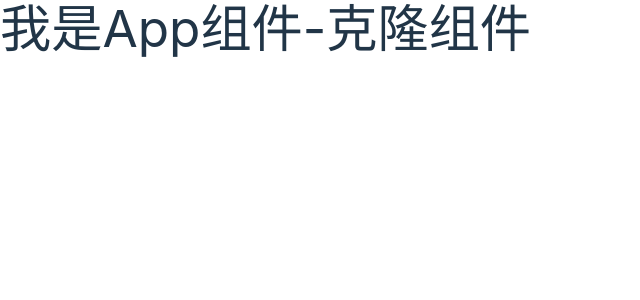
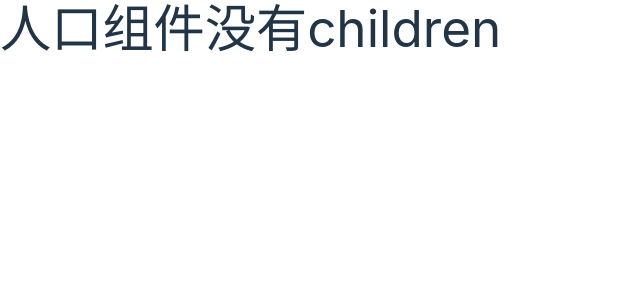
Before and after one commit to jay6697117/my-vite-react, a React (Vite) app: page / in a window 1280 px wide. Shown: the top 300 px of the page, without its empty margins (0-640 px from the left). Built offline with nearby package versions, Linux system fonts and the light colour scheme.

Commit message:
// 验证组件

```diff
--- a/src/App.tsx
+++ b/src/App.tsx
@@ -1,7 +1,7 @@
 // import { JSX } from 'react/jsx-runtime'
 // import { createPortal } from 'react-dom'
 import './App.css'
-import { useState, cloneElement, JSXElementConstructor, ReactElement } from 'react'
+import { useState, cloneElement, ReactElement, isValidElement } from 'react'
 
 // import CustomComp from './components/CustomComp'
 // import Child from './components/Child'
@@ -100,21 +100,30 @@ const App = ({ children }: any) => {
 }
 */
 
+// type Props = {
+//   children: ReactElement<any, string | JSXElementConstructor<any>>
+// }
+
+
 type Props = {
-  children: ReactElement<any, string | JSXElementConstructor<any>>
+  children: ReactElement
 }
 
 function App({ children }: Props) {
   console.log('children', children)
-  const [loading, setLoading] = useState(true)
-  setTimeout(() => {
-    setLoading(false)
-  }, 3000)
-  const cloneChildren = cloneElement(children, {
-    // 可以在这里修改 props
-  })
-  if (loading) return cloneChildren
-  return <h1 className='w-full h-full bg-slate-100 text-[4rem] fixed  flex justify-center items-center'>我是App组件-克隆组件</h1>
+  // const [loading, setLoading] = useState(true)
+  // setTimeout(() => {
+  //   setLoading(false)
+  // }, 3000)
+  // const cloneChildren = cloneElement(children, {
+  //   // 可以在这里修改 props
+  // })
+  console.log('isValidElement(children)', isValidElement(children))
+  // console.log('isValidElement(cloneChildren)', isValidElement(cloneChildren))
+  // if (loading) return cloneChildren
+  // return <h1 className='w-full h-full bg-slate-100 text-[4rem] fixed  flex justify-center items-center'>我是App组件-克隆组件</h1>
+  if (isValidElement(children)) return children
+  return <h1>人口组件没有children</h1>
 }
 
 export default App
--- a/src/main.tsx
+++ b/src/main.tsx
@@ -5,11 +5,11 @@ import './styles/index.css'
 
 createRoot(document.getElementById('root')!).render(
   <React.StrictMode>
-    {/* <App /> */}
-    <App>
+    <App />
+    {/* <App>
       <h1 className='w-full h-full bg-slate-400 text-[4rem] fixed  flex justify-center items-center'>
         我是入口文件的loading!
       </h1>
-    </App>
+    </App> */}
   </React.StrictMode>
 )
```
